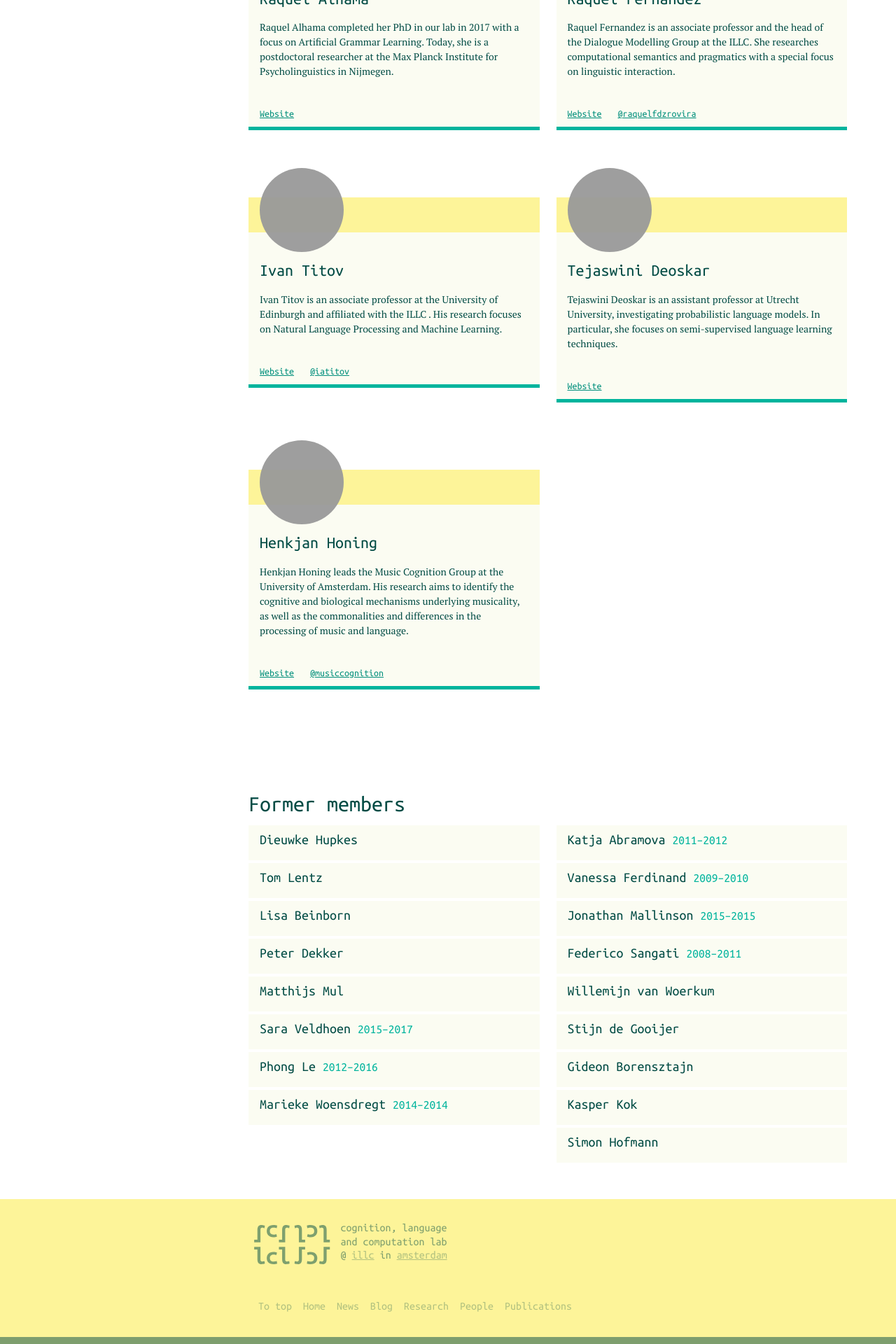
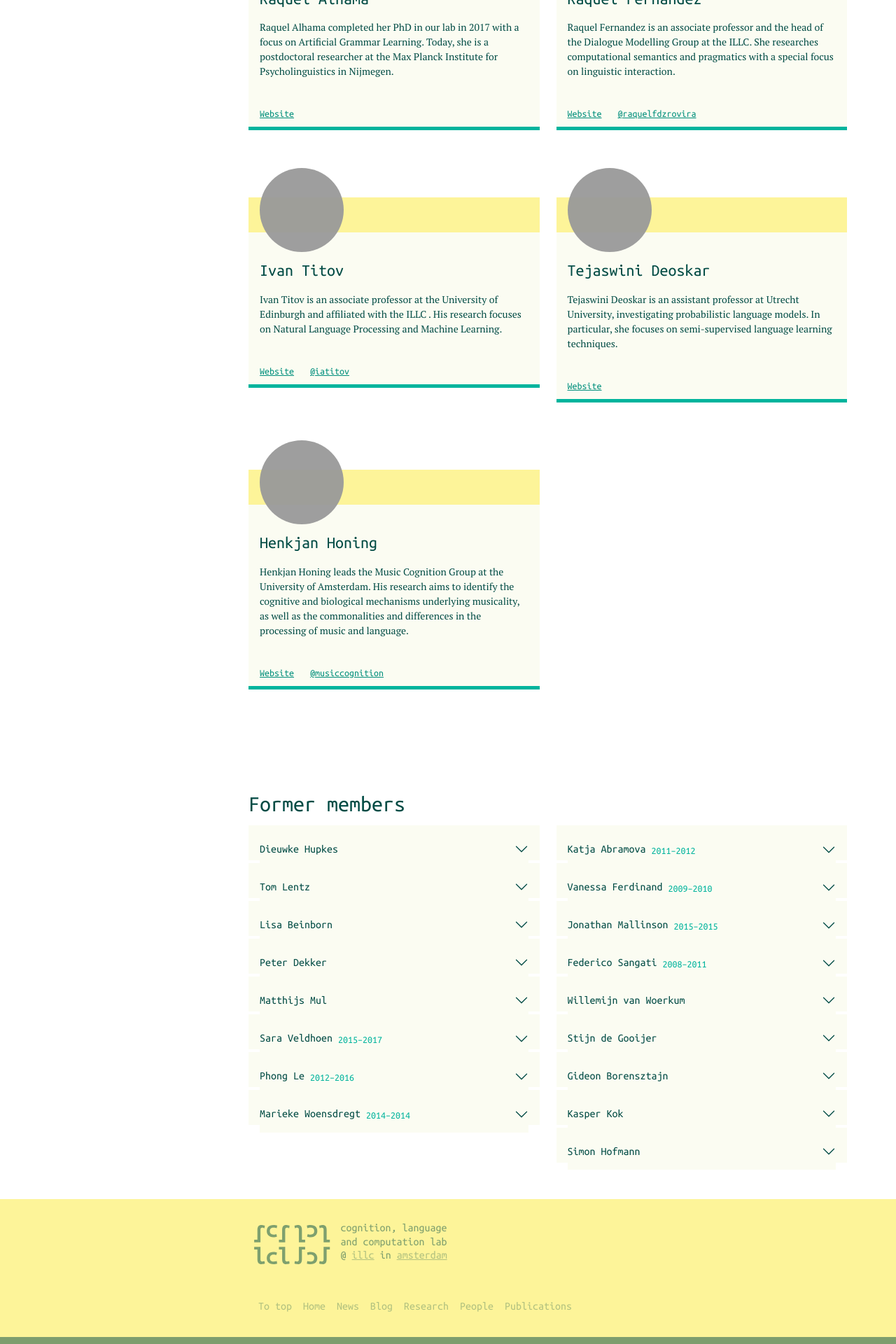
Before and after one commit to clclab/clclab-website, a Jekyll site: the page built from _pages/people.html, in a window 1280 px wide. Shown: the part 2242-4162 px from the top of the page at 70% size. Built offline with Jekyll 4.4.1, drawn with Linux system fonts in a browser that asks for light colours; a script that is not in the unit is left out; grey boxes are pictures that could not be loaded.

Commit message:
update former members accordion

```diff
--- a/_includes/former-member.html
+++ b/_includes/former-member.html
@@ -1,24 +1,26 @@
 {% assign member = include.person %}
 {% assign id = member.name | strip | replace: ' ', '-' | downcase %}
 
-<div class="card person former-member small border-0 bg-light my-1">
-  <div class="card-header border-0" id="heading-{{ id }}">
-    <h5 class="card-title"
-      data-toggle="collapse"
-      data-target="#collapse-{{ id }}"
-      aria-expanded="false"
-      aria-controls="collapse-{{ id }}" >
-        {{ member.name }}
-        {% if member.startyear %}
-        <span class="period small">{{ member.startyear }}&ndash;{{ member.endyear }}</span>
-        {% endif %}
+<div class="accordion-item card person former-member small border-0 bg-light my-1">
+  <div class="accordion-header card-header border-0" id="heading-{{ id }}">
+    <h5 class="card-title">
+      <button class="accordion-button collapsed bg-light px-0" type="button"
+        data-bs-toggle="collapse"
+        data-bs-target="#collapse-{{ id }}"
+        aria-expanded="false"
+        aria-controls="collapse-{{ id }}" >
+          {{ member.name }}
+          {% if member.startyear %}
+          <span class="period small pt-1 ms-2">{{ member.startyear }}&ndash;{{ member.endyear }}</span>
+          {% endif %}
+      </button>
     </h5>
   </div>
 
   <div id="collapse-{{ id }}" class="collapse"
     aria-labelledby="heading-{{ id }}"
-    data-parent="#{{ include.parent }}">
-    <div class="card-body">
+    data-bs-parent="#{{ include.parent }}">
+    <div class="card-body accordion-body">
      {{ member.interests }}
     </div>
 
@@ -34,11 +36,7 @@
       {% if member.github %}
         <a href="https://github.com/{{ member.github }}"
           target="_blank"
-          class="card-link">GH</a>
-      {% endif %}
-      {% if member.email %}
-        <a href="mailto:{{ member.email }}"
-          class="card-link">@</a>
+          class="card-link">GitHub</a>
       {% endif %}
     </div>
   </div>
```
Also changed, not shown: _data/people.yml (+7 -1 lines).
